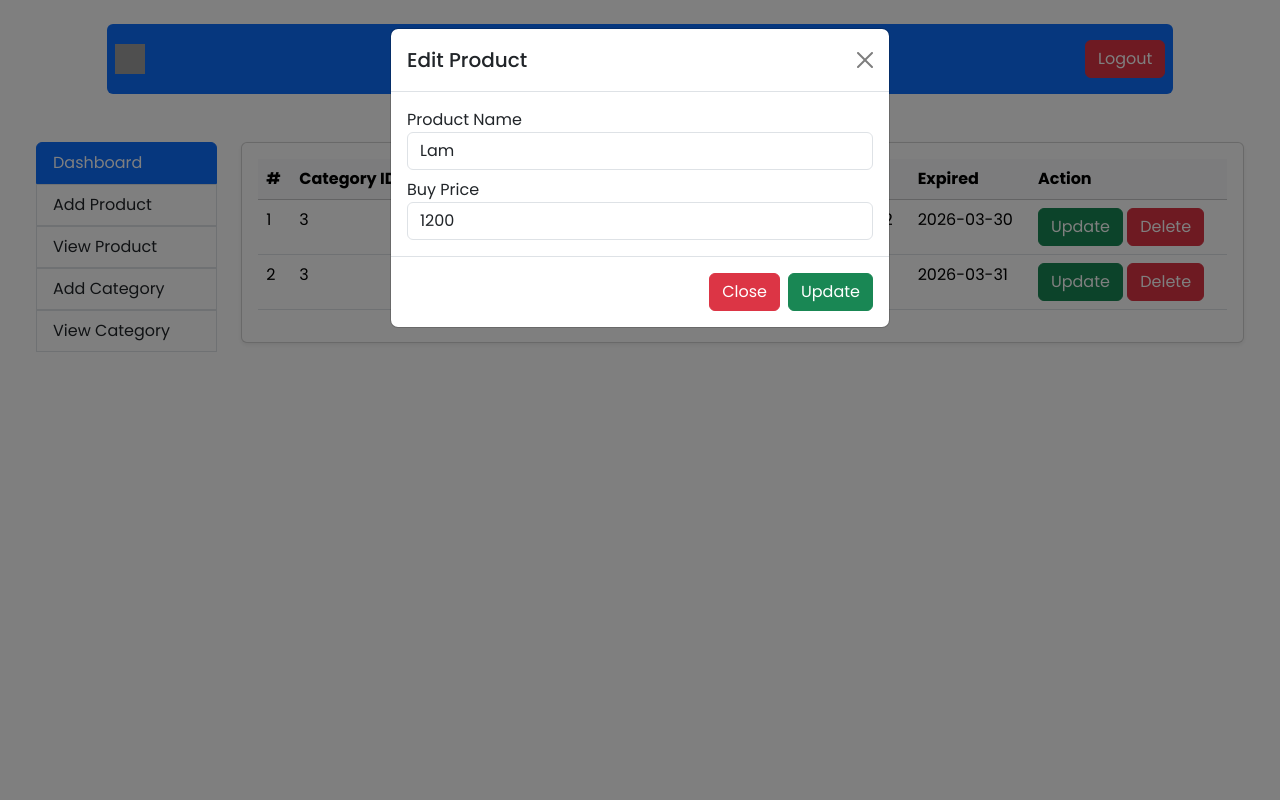
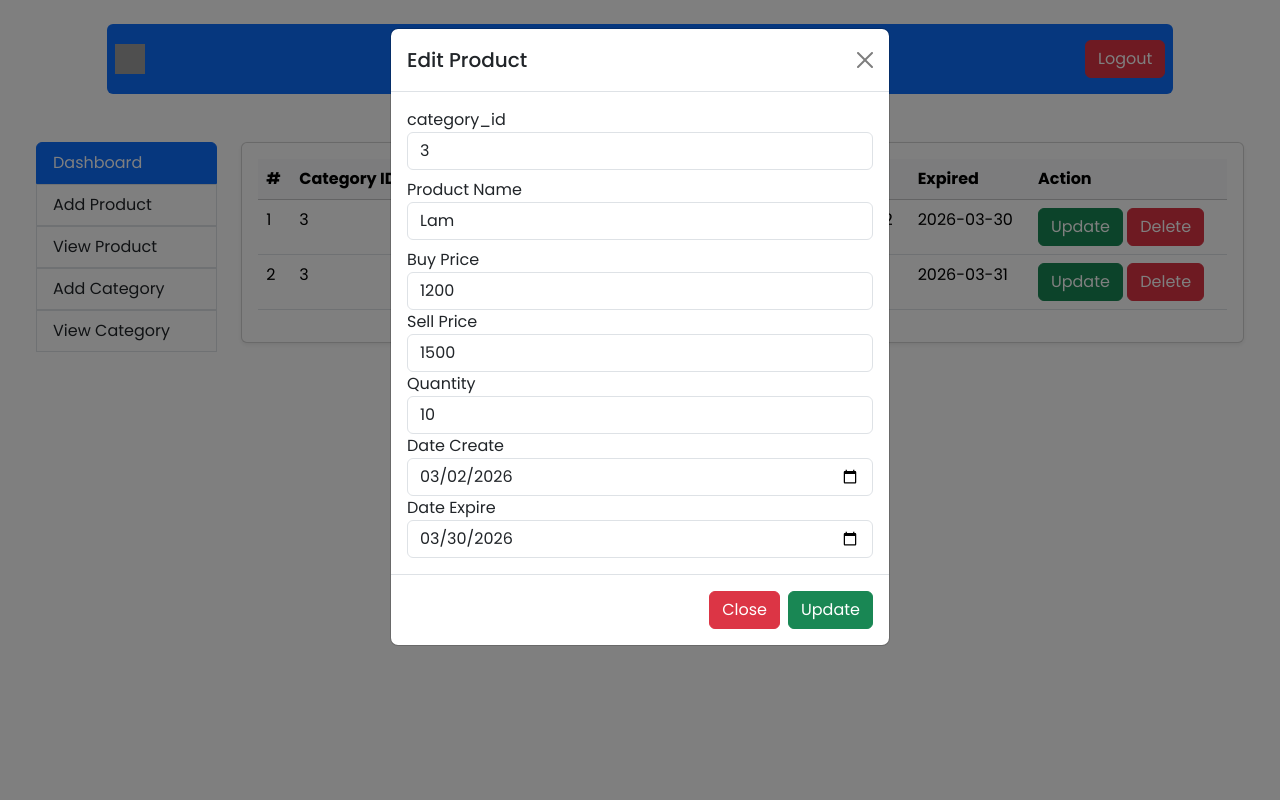
Before and after one commit to vzme/Mini-Market, a PHP site: page /viewproduct.php?p_id=1 in a window 1280 px wide. Run offline with PHP 8.4, Linux system fonts and the light colour scheme; data comes from the database, SQL or seed files in the repository; grey boxes are pictures that could not be loaded.

Commit message:
add update for product

```diff
--- a/admin/api/update_product.php
+++ b/admin/api/update_product.php
@@ -0,0 +1,31 @@
+<?php
+require("includes/init.php");
+
+if(isset($_POST['update_product'])){
+
+$id = $obj->secure($_POST['id']);
+$category_id = $obj->secure($_POST['category_id']);
+$product_name = $obj->secure($_POST['name_product']);
+$buy = $obj->secure($_POST['buy_price']);
+$sell = $obj->secure($_POST['sell_price']);
+$quantity =$obj->secure($_POST['quantity']);
+$date_create = $obj->secure($_POST['date_create']);
+$date_expired = $obj->secure($_POST['date_expired']);
+
+$query = $pro->update($id , $category_id , $product_name , $buy , $sell , $quantity , $date_create , $date_expired);
+if($query){
+
+echo "Success";
+header("Location:viewproduct.php");
+}else{
+
+echo "Failed";
+
+}
+
+
+}
+
+
+
+?>
--- a/admin/includes/product.php
+++ b/admin/includes/product.php
@@ -1,5 +1,6 @@
 <?php
-class Product{
+class Product
+{
 
     public $id;
     public $category_id;
@@ -11,31 +12,34 @@ public $date_create;
     public $date_expired;
 
 
-public function create($category_id , $name_product , $buy_price , $sell_price , $quantity  , $date_create , $date_expired){
+    public function create($category_id, $name_product, $buy_price, $sell_price, $quantity, $date_create, $date_expired)
+    {
         global $obj;
         $query = $obj->query("INSERT INTO product(`category_id`,`name_product`, `buy_price` , `sell_price` , `quantity`, `date_create` , `date_expired`)
                              VALUES('$category_id' , '$name_product' , '$buy_price' , '$sell_price' , '$quantity' , '$date_create' , '$date_expired')");
 
-        if($query){
+        if ($query) {
             return true;
-        }else{
+        } else {
             return false;
         }
-
     }
 
-        public function getAllProduct(){
+    public function getAllProduct()
+    {
         return self::query_process("SELECT * FROM product");
     }
 
-    public static function getOneProduct($name){
+    public static function getOneProduct($name)
+    {
 
         $single_product = self::query_process("SELECT id FROM product where name = '$name'");
         return !empty($single_user) ? array_shift($single_user) : false;
     }
 
 
-    public static function getProductById($id){
+    public static function getProductById($id)
+    {
 
         $single_product_id = self::query_process("SELECT * FROM product where id = '$id'");
         return !empty($single_product_id) ? array_shift($single_product_id) : false;
@@ -63,25 +67,27 @@ public function create($category_id , $name_product , $buy_price , $sell_price ,
         return $userClass;
     }
 
-    // public function update($id){
-    //     global $obj;
-    //     if($query){
+    public function update($id, $category_id, $name_product, $buy_price, $sell_price, $quantity, $date_create, $date_expire)
+    {
+        global $obj;
+        $query = $obj->query("UPDATE product set `category_id` = '$category_id' , `name_product` = '$name_product' , `buy_price` = '$buy_price' , `sell_price` = '$sell_price' , `quantity` = '$quantity' , `date_create` = '$date_create' , `date_expired` = '$date_expire' WHERE id = '$id'");
+        if ($query) {
+            return true;
+        } else {
+            return false;
+        }
+    }
 
-    //     }
-    // }
-
-    public function delete($id){
+    public function delete($id)
+    {
         global $obj;
         $query = $obj->query("DELETE FROM product where id = '$id'");
-        if($query){
+        if ($query) {
             return true;
-        }else{
+        } else {
             return false;
         }
-
     }
-
 }
 
 $pro = new Product();
-?>
--- a/admin/viewproduct.php
+++ b/admin/viewproduct.php
@@ -1,5 +1,6 @@
 <?php
 require("includes/nav.php");
+require("api/update_product.php");
 require("api/delete_product.php");
 
 ?>
@@ -83,7 +84,7 @@
       $id = $_GET['p_id'];
       $g = $pro->getProductById($id);
 
-      if($g){ ?>
+      if ($g) { ?>
         <form action="<?php echo $_SERVER['PHP_SELF']; ?>" method="POST">
           <div class="modal-content">
             <div class="modal-header">
@@ -91,11 +92,35 @@
               <button type="button" class="btn-close" data-bs-dismiss="modal" aria-label="Close"></button>
             </div>
             <div class="modal-body">
+
+              <label>category_id</label>
+              <input type="text" name="category_id" class="form-control mb-2" value="<?php echo $g->category_id; ?>">
+
+
               <label>Product Name</label>
-              <input type="text" name="name" class="form-control mb-2" value="<?php echo $g->name_product; ?>">
+              <input type="text" name="name_product" class="form-control mb-2" value="<?php echo $g->name_product; ?>">
+
               <label>Buy Price</label>
               <input type="text" name="buy_price" class="form-control" value="<?php echo $g->buy_price; ?>">
+
+              <label>Sell Price</label>
+              <input type="text" name="sell_price" class="form-control" value="<?php echo $g->sell_price; ?>">
+
+
+              <label>Quantity</label>
+              <input type="text" name="quantity" class="form-control" value="<?php echo $g->quantity; ?>">
+
+
+              <label>Date Create</label>
+              <input type="date" name="date_create" class="form-control" value="<?php echo $g->date_create; ?>">
+
+              <label>Date Expire</label>
+              <input type="date" name="date_expired" class="form-control" value="<?php echo $g->date_expired; ?>">
+
+
+
               <input type="hidden" name="id" value="<?php echo $g->id; ?>">
+
             </div>
             <div class="modal-footer">
               <button type="button" class="btn btn-danger" data-bs-dismiss="modal">Close</button>
```
Lines whose indentation alone changed are shown as unchanged.
